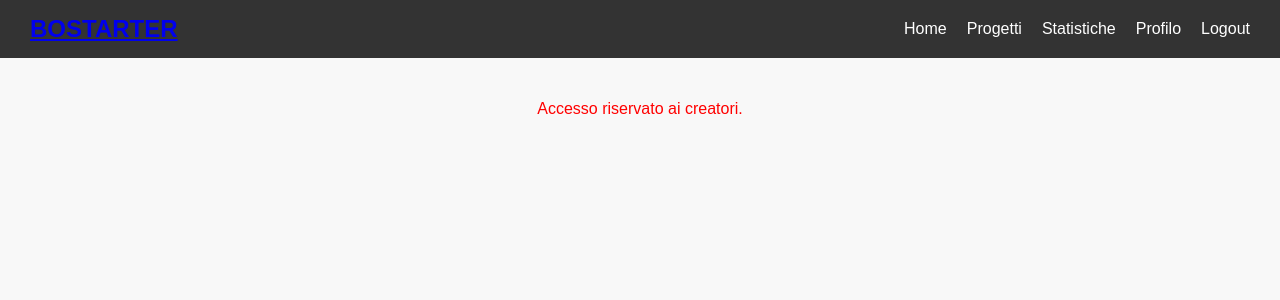
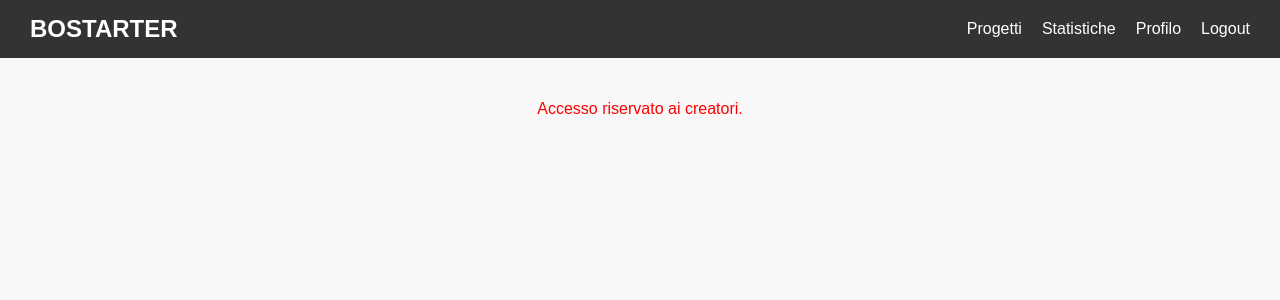
Before and after one commit to mattiaveroniunibo/Progetto-Basi-di-dati, a PHP site: page /create_project.php in a window 1280 px wide. Shown: the top 300 px of the page. Run offline with PHP 8.4, Linux system fonts and the light colour scheme; the visitor is signed in with stand-in values (Sample User, id 1); data comes from the database, SQL or seed files in the repository.

Commit message:
- Fixx logo header blu

```diff
--- a/header.php
+++ b/header.php
@@ -25,7 +25,7 @@ if ($isLogged) {
 <nav class="navbar">
     <div class="logo"><a href="index.php">BOSTARTER</a></div>
     <ul class="nav-links" id="navLinks">
-        <li><a href="#" onclick="loadPage('home')">Home</a></li>
+
         <li><a href="#" onclick="loadPage('progetti')">Progetti</a></li>
         <li><a href="#" onclick="loadPage('statistiche')">Statistiche</a></li>
         <?php if ($isCreator): ?>
--- a/index.php
+++ b/index.php
@@ -7,7 +7,7 @@
     <link rel="stylesheet" href="style.css">
 </head>
 
-<?php include 'footer.php'; ?>
+
 
 <body>
 
@@ -18,5 +18,7 @@
     <div id="content" class="content-container"></div>
 
     <script src="script.js"></script>
+
+    <?php include 'footer.php'; ?>
 </body>
 </html>
--- a/style.css
+++ b/style.css
@@ -22,21 +22,27 @@ body {
     top: 0;
     left: 0;
     z-index: 1000;
+    text-decoration: none;
 }
 
 .navbar .logo {
     font-size: 24px;
     font-weight: bold;
+    text-decoration: none;
+    color: white;
 }
 
 .navbar .nav-links {
     list-style: none;
     display: flex;
     gap: 20px;
+    text-decoration: none;
+    color: white;
 }
 
 .navbar .nav-links li {
     display: inline;
+    text-decoration: none;
 }
 
 .navbar .nav-links a {
@@ -188,6 +194,11 @@ form button:hover {
     transform: translateY(-5px);
 }
 
+.navbar .logo a {
+    text-decoration: none;
+    color: white;
+}
+
 .stat-box h3 {
     font-size: 1.2rem;
     margin-bottom: 1rem;
```
